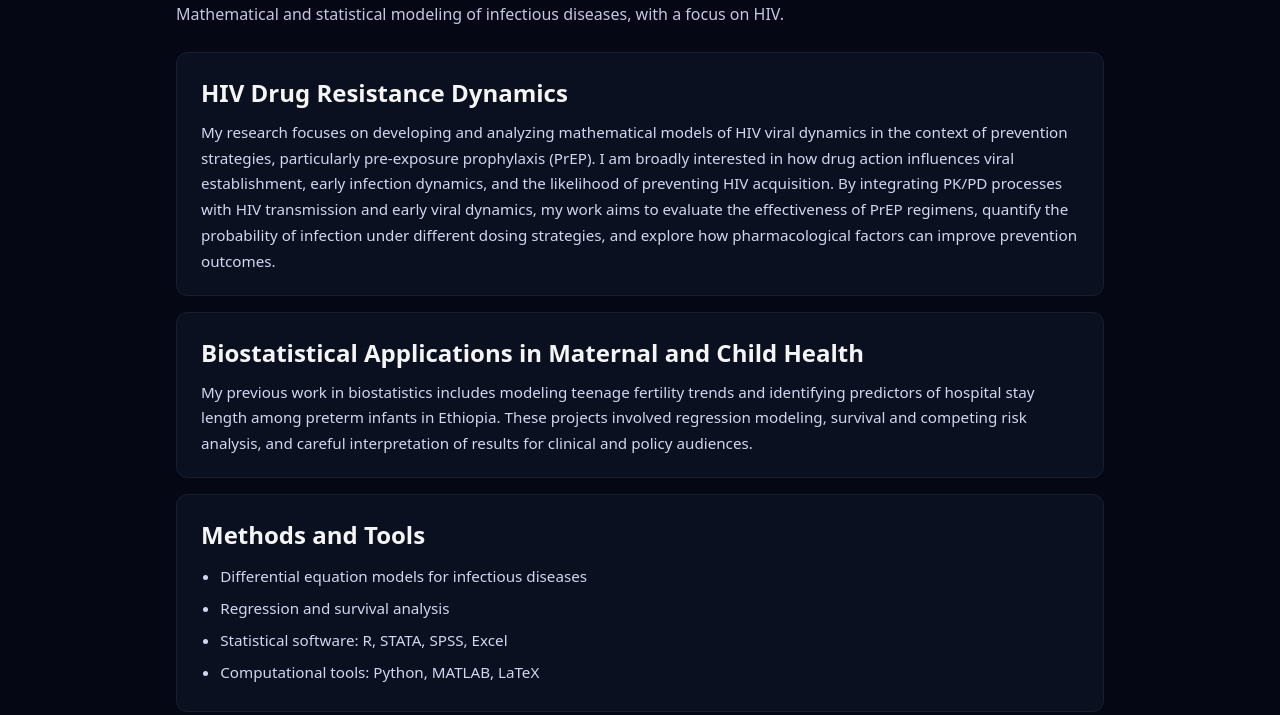
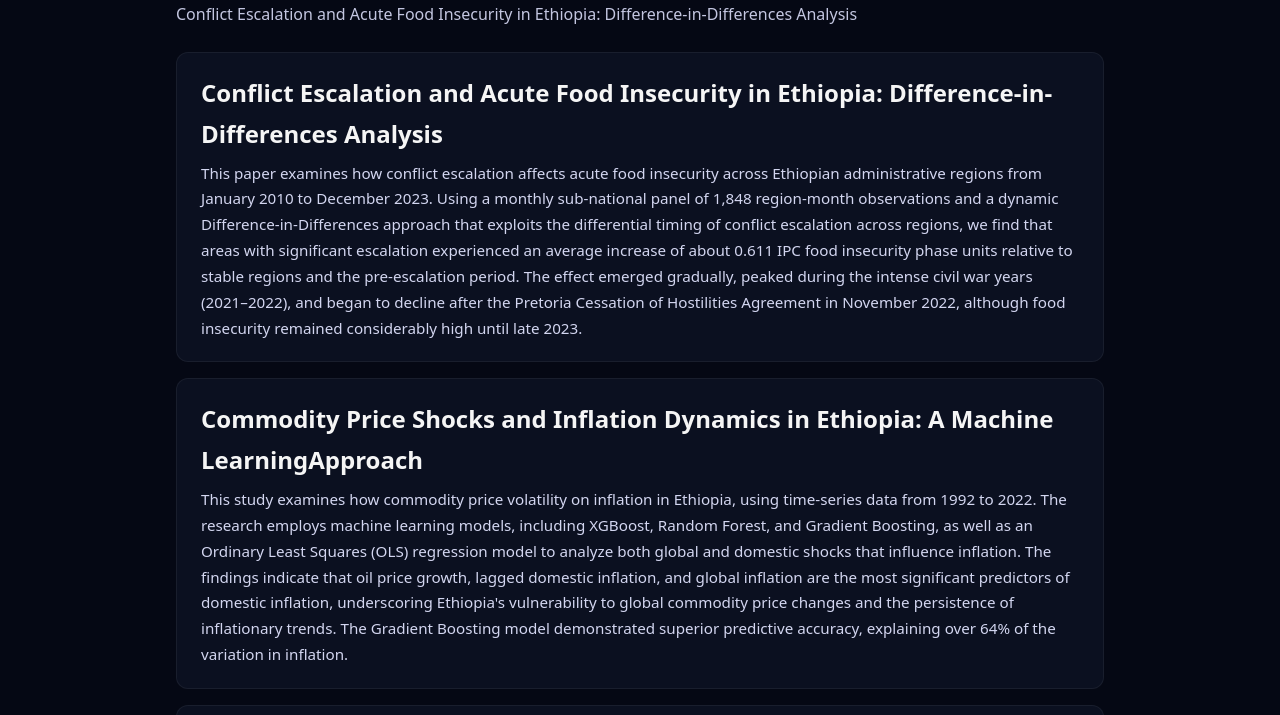
Before and after one commit to Tewodros78/Tewodros.github.io, a plain HTML site: page research.html in a window 1280 px wide. Shown: the part 148-863 px from the top of the page. Drawn offline with Linux system fonts and the light colour scheme.

Commit message:
Update research.html

```diff
--- a/research.html
+++ b/research.html
@@ -3,7 +3,7 @@
 <head>
     <meta charset="UTF-8">
     <meta name="viewport" content="width=device-width, initial-scale=1.0">
-    <title>Sosna B. Birra | Research</title>
+    <title>Tewodros G. Gutema | Research</title>
     <link rel="stylesheet" href="style.css?v=1">
     <link rel="stylesheet" href="https://cdnjs.cloudflare.com/ajax/libs/font-awesome/6.5.1/css/all.min.css">
 </head>
@@ -11,7 +11,7 @@
 <div class="page-wrapper">
 
     <nav class="navbar">
-        <div class="nav-brand">Sosna B. Birra</div>
+        <div class="nav-brand">Tewodros G. Gutema</div>
         <div class="nav-links">
             <a href="index.html">Home</a>
             <a href="about.html">About</a>
@@ -22,7 +22,7 @@
             <a href="contact.html">Contact</a>
         </div>
         <div class="nav-icons">
-            <a href="mailto:sosna.birra@bison.howard.edu"><i class="fa-solid fa-envelope"></i></a>
+            <a href="mailto:tewodros.gutema@bison.howard.edu"><i class="fa-solid fa-envelope"></i></a>
             <a href="#"><i class="fa-brands fa-linkedin"></i></a>
         </div>
     </nav>
@@ -30,32 +30,41 @@
     <main class="main-content">
         <h1 class="section-title">Research</h1>
         <p class="section-subtitle">
-            Mathematical and statistical modeling of infectious diseases, with a focus on HIV.
+            Conflict Escalation and Acute Food Insecurity in Ethiopia: Difference-in-Differences Analysis
         </p>
 
         <div class="card">
-            <h2 class="card-title">HIV Drug Resistance Dynamics</h2>
+            <h2 class="card-title">Conflict Escalation and Acute Food Insecurity in Ethiopia: Difference-in-Differences Analysis</h2>
             <p class="card-body">
-               My research focuses on developing and analyzing mathematical models of HIV viral dynamics in the context of prevention strategies, particularly pre-exposure prophylaxis (PrEP). I am broadly interested in how drug action influences viral establishment, early infection dynamics, and the likelihood of preventing HIV acquisition.
-By integrating PK/PD processes with HIV transmission and early viral dynamics, my work aims to evaluate the effectiveness of PrEP regimens, quantify the probability of infection under different dosing strategies, and explore how pharmacological factors can improve prevention outcomes.
+               This paper examines how conflict escalation affects acute food insecurity across Ethiopian
+                administrative regions from January 2010 to December 2023. Using a monthly sub-national
+                panel of 1,848 region-month observations and a dynamic Difference-in-Differences approach
+                that exploits the differential timing of conflict escalation across regions, we find that areas
+                with significant escalation experienced an average increase of about 0.611 IPC food insecurity
+                phase units relative to stable regions and the pre-escalation period. The effect emerged
+                gradually, peaked during the intense civil war years (2021–2022), and began to decline after
+                the Pretoria Cessation of Hostilities Agreement in November 2022, although food insecurity
+                remained considerably high until late 2023.
             </p>
         </div>
 
         <div class="card">
-            <h2 class="card-title">Biostatistical Applications in Maternal and Child Health</h2>
+            <h2 class="card-title">Commodity Price Shocks and Inflation Dynamics in Ethiopia: A Machine LearningApproach</h2>
             <p class="card-body">
-                My previous work in biostatistics includes modeling teenage fertility trends and identifying
-                predictors of hospital stay length among preterm infants in Ethiopia. These projects involved
-                regression modeling, survival and competing risk analysis, and careful interpretation of results
-                for clinical and policy audiences.
+                This study examines how commodity price volatility on inflation in Ethiopia, using time-series data from 1992 to 2022.
+                The research employs machine learning models, including XGBoost, Random Forest, and Gradient Boosting,
+                as well as an Ordinary Least Squares (OLS) regression model to analyze both global and domestic shocks that influence inflation.
+                The findings indicate that oil price growth, lagged domestic inflation, and global inflation are the most significant predictors of domestic inflation,
+                underscoring Ethiopia's vulnerability to global commodity price changes and the persistence of inflationary trends.
+                The Gradient Boosting model demonstrated superior predictive accuracy, explaining over 64% of the variation in inflation.
             </p>
         </div>
 
         <div class="card">
             <h2 class="card-title">Methods and Tools</h2>
             <ul class="bullet-list card-body">
-                <li>Differential equation models for infectious diseases</li>
-                <li>Regression and survival analysis</li>
+                <li>Dynamic Difference in Differences</li>
+                <li>Regression Discontinity</li>
                 <li>Statistical software: R, STATA, SPSS, Excel</li>
                 <li>Computational tools: Python, MATLAB, LaTeX </li>
             </ul>
@@ -63,7 +72,7 @@ By integrating PK/PD processes with HIV transmission and early viral dynamics, m
     </main>
 
     <footer>
-        © <span id="year"></span> Sosna B. Birra
+        © <span id="year"></span> Tewodros G. Gutema
     </footer>
 </div>
 
```
